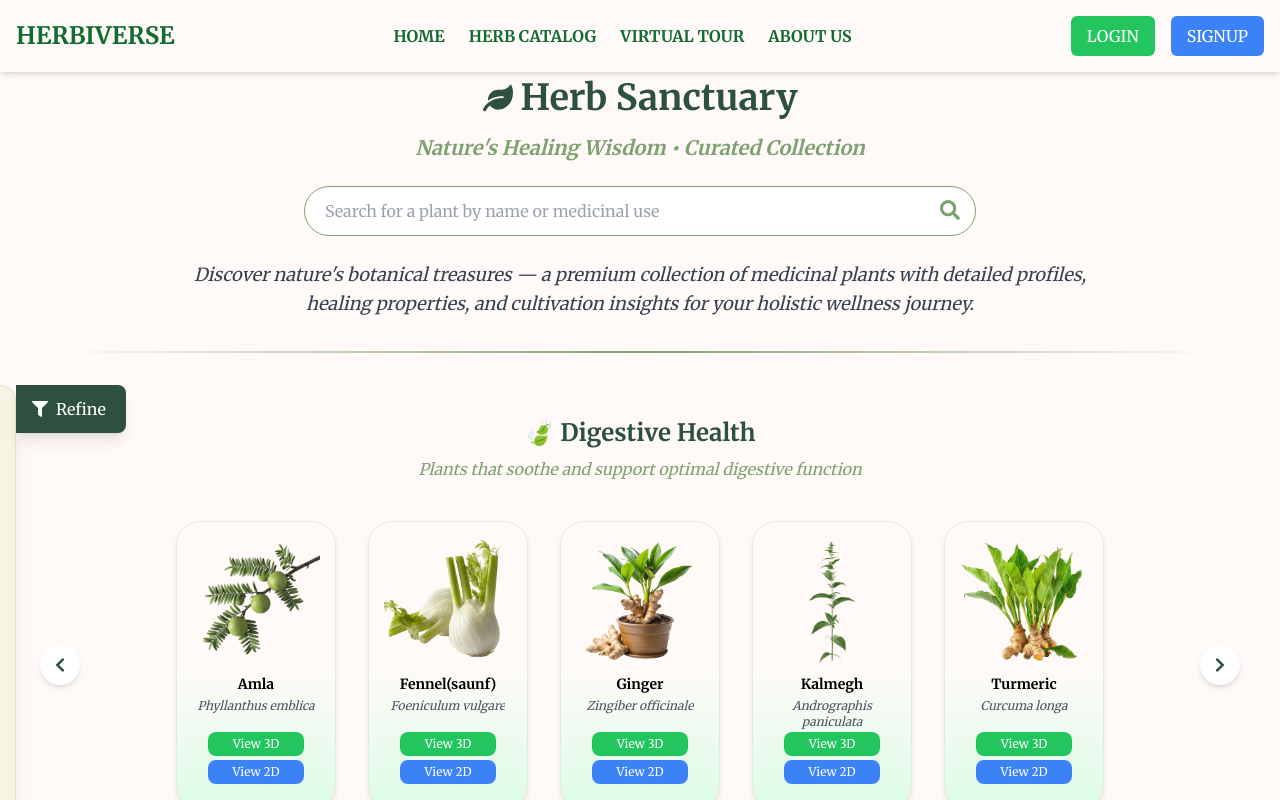
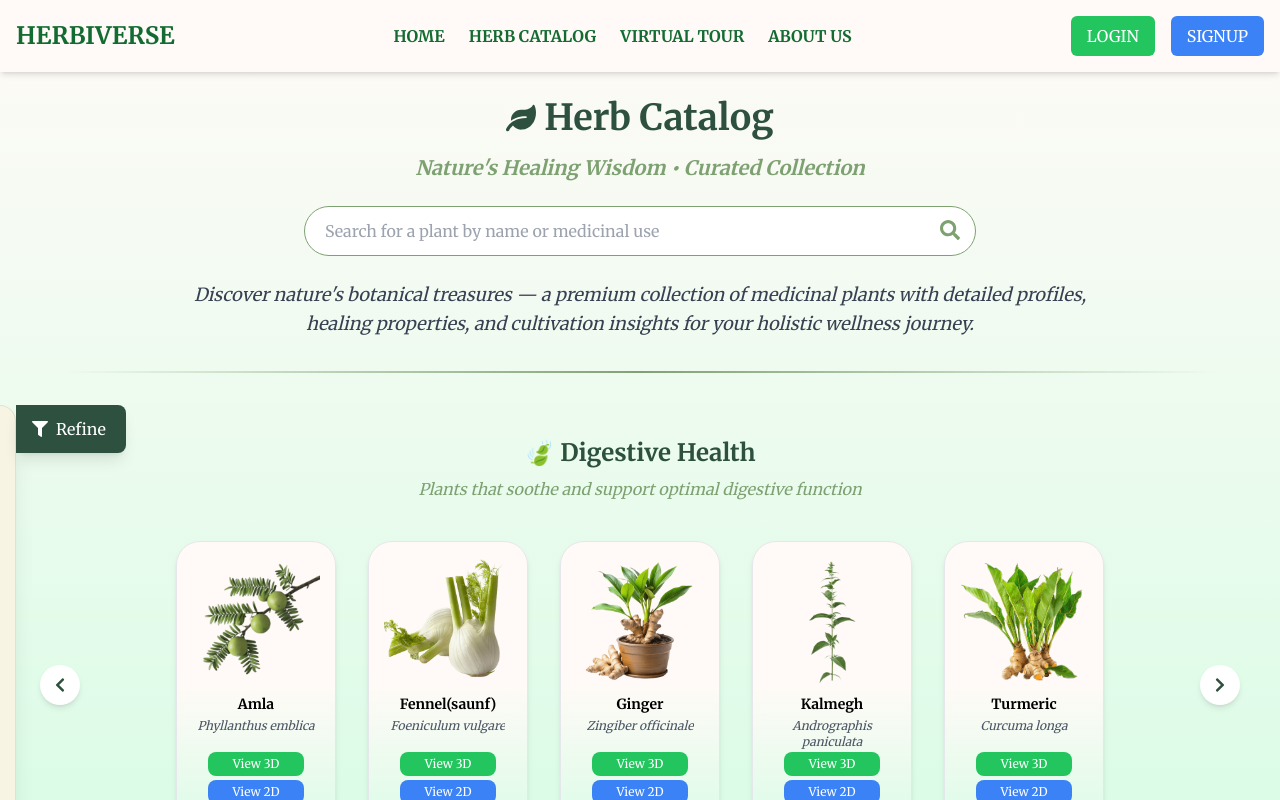
Before and after one commit to ssrade/herbiverse, a React (Vite) app in the folder herbiverse/: page /Herbcatalog in a window 1280 px wide. Built offline with nearby package versions, Linux system fonts and the light colour scheme.

Commit message:
herbcatalog

```diff
--- a/herbiverse/src/Components/Herbcatalog/Herbcatalog.jsx
+++ b/herbiverse/src/Components/Herbcatalog/Herbcatalog.jsx
@@ -191,13 +191,13 @@ function Herbcatalog() {
   };
 
   return (
-    <div className="bg-[#FFFAF7] fixed overflow-y-auto inset-0 min-h-screen text-center py-12 px-4 font-merriwether">
+    <div className="bg-gradient-to-b from-[#FFFAF7] to-[#DCFCE7] fixed overflow-y-auto inset-0 min-h-screen text-center py-12 px-4 font-merriwether">
       {/* Header Section */}
       <div className="flex justify-center items-center">
         <div className="text-center w-[95vw] flex flex-col items-center mt-[30px]">
-          <div className="flex items-center justify-center mb-2">
+          <div className="flex items-center justify-center mb-2 mt-5">
             <FaLeaf className="text-[#2D513E] mr-2 text-3xl" />
-            <h1 className="text-4xl font-bold text-[#2D513E]">Herb Sanctuary</h1>
+            <h1 className="text-4xl font-bold text-[#2D513E]">Herb Catalog</h1>
           </div>
           <h2 className="text-xl mt-2 font-semibold text-[#7EA172] italic">
             Nature's Healing Wisdom • Curated Collection
```
